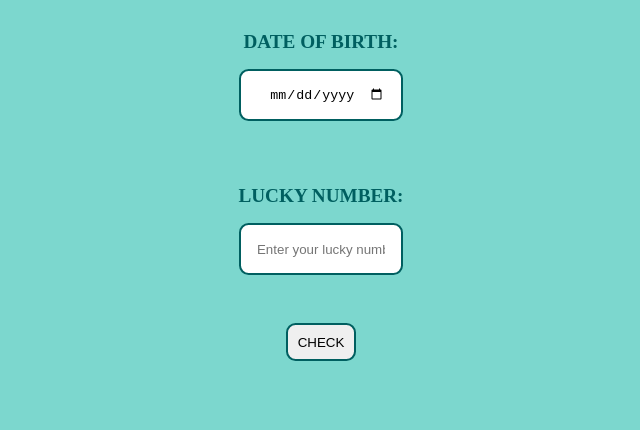
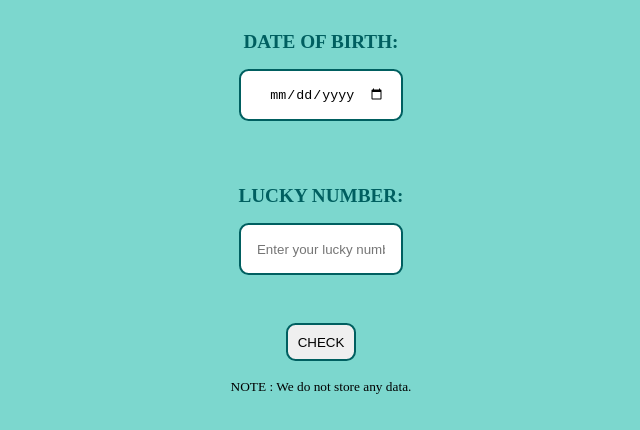
Before and after one commit to jayeshx10/is-your-birthday-lucky, a plain HTML site: page index.html in a window 1280 px wide. Shown: the part 54-484 px from the top of the page, without its empty margins (319-959 px from the left). Drawn offline with Linux system fonts and the light colour scheme.

Commit message:
Update index.html
note added

```diff
--- a/index.html
+++ b/index.html
@@ -21,6 +21,8 @@
         <div>
             <button class="btn">CHECK</button>
         </div>
+        <br>
+        <small>NOTE : We do not store any data.</small>
         <div class="display-msg-div">
         </div>
     </div>
```
